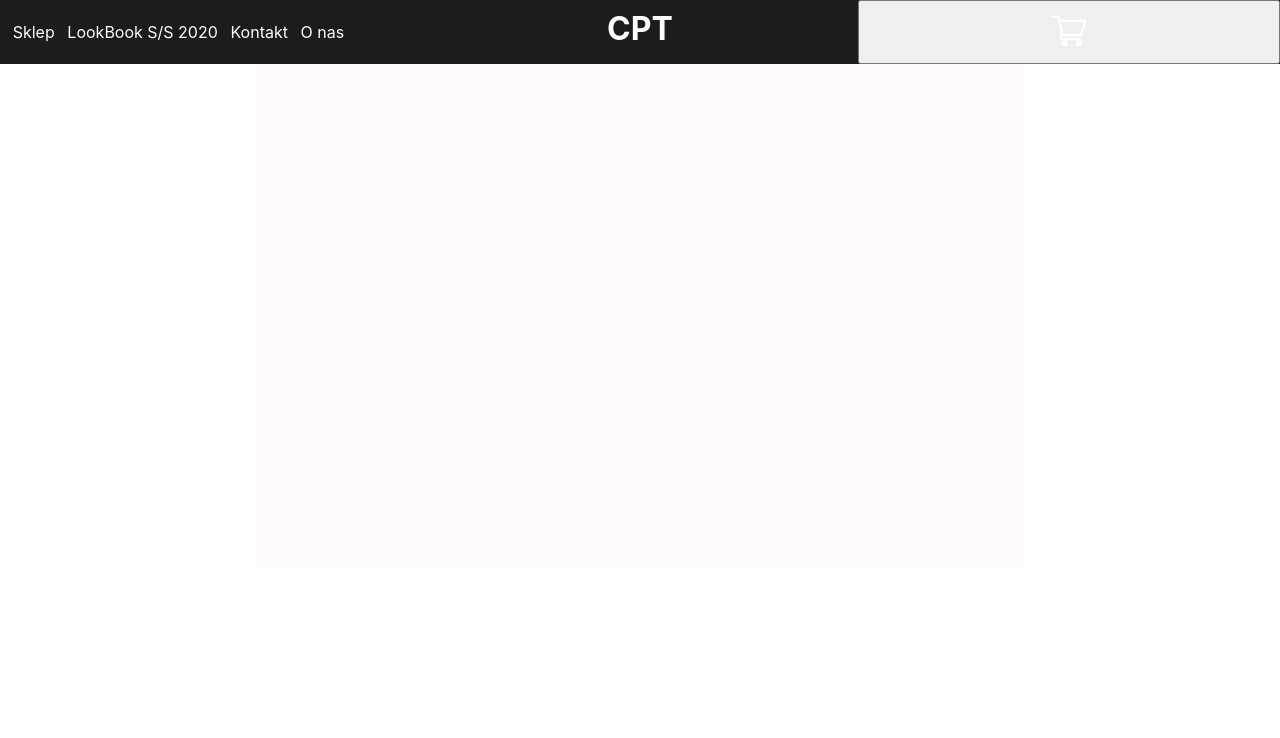
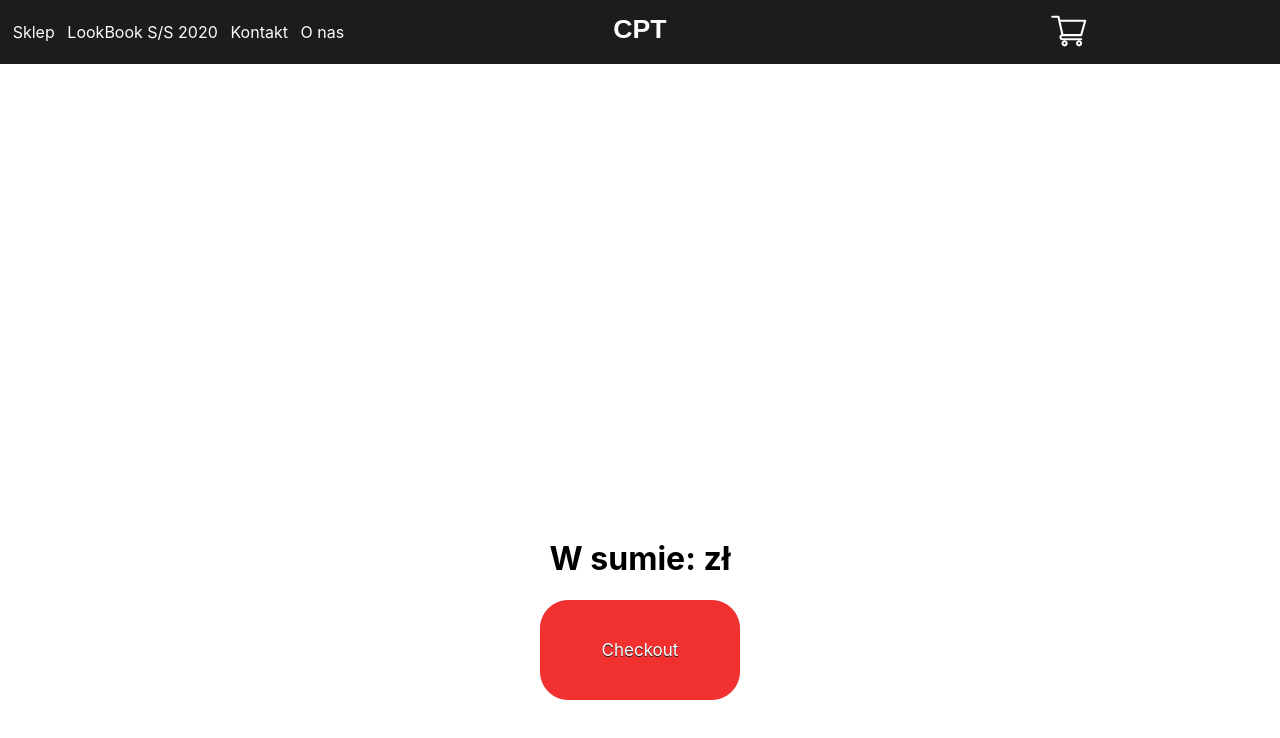
Before and after one commit to kenarf02/CPT-website, a React (Create React App) app: page /cart in a window 1280 px wide. Shown: the top 738 px of the page. Built offline with nearby package versions, Linux system fonts and the light colour scheme.

Commit message:
Added cart styling & some routing fixes
TODO: make cart store things as a cookie rather than a window variable in order to keep it after page refresh

```diff
--- a/src/App.css
+++ b/src/App.css
@@ -16,4 +16,14 @@ html,body{
     height: 100%;
 display: inline-flex;
 flex-direction: column;
+justify-content: center;
 }
+
+.Wrapper-cart{
+    position: relative;
+    width: 100vw;
+    height: 100%;
+display: inline-flex;
+flex-direction: row;
+justify-content: center;
+}
--- a/src/App.js
+++ b/src/App.js
@@ -14,7 +14,6 @@ import CartPage from './MainPage/Cart/CartPage';
 function App() {
   const [RenderState, setRenderState] = useState(<ClothesList></ClothesList>)
   return (
-
     <div className = "Wrapper" id ="Wrapper">
       <meta  content="width=device-width, initial-scale=1.0, user-scalable=0"></meta>
      <TopScrollbar></TopScrollbar>
@@ -27,7 +26,9 @@ function App() {
     <InspectedElement></InspectedElement>
       </Route>
       <Route path ='/cart'>
+        <div className = "Wrapper-cart">
         <CartPage></CartPage>
+        </div>
       </Route>
      </Router>
 
--- /dev/null
+++ b/src/MainPage/Cart/CartElement.css
@@ -0,0 +1,14 @@
+.Cart-element{
+    display: flex;
+    align-items: center;
+}
+.cart-img{
+    padding-right: 5%;
+    width: 8%;
+    height: auto;
+    align-self: center;
+    justify-self: flex-start;
+}
+.cost{
+    padding-left: 2%;
+}
--- a/src/MainPage/Cart/CartElement.js
+++ b/src/MainPage/Cart/CartElement.js
@@ -1,10 +1,12 @@
 import React from 'react';
-
+import './CartElement.css'
 class CartElement extends React.Component{
 
     render(){
-return(<div>
+return(<div className = "Cart-element">
+   <img src = {this.props.url} className="cart-img"></img>
     <h1>{this.props.name}</h1>
+    <h2 className = "cost">{this.props.cost}</h2>
 </div>)
     }
 }
--- /dev/null
+++ b/src/MainPage/Cart/CartPage.css
@@ -0,0 +1,34 @@
+.Storage-cart{
+    margin-top: 5rem;
+    width: 80%;
+    height: 85%;
+    justify-self: center;
+    display: flex;
+    flex-direction: column;
+}
+.row-cart{
+overflow-y: scroll;
+height: 60%;
+align-self: flex-end;
+}
+.Total-cart{
+    text-align: center;
+    margin-top: 5%;
+    justify-self: last baseline;
+}
+.Add-To-Cart-Cart{
+    background-color:#F13030;
+	border-radius:28px;
+	border:1px solid #F13030;
+	cursor:pointer;
+	color:#ffffff;
+	font-family:-apple-system, BlinkMacSystemFont, 'Segoe UI', Roboto, Oxygen, Ubuntu, Cantarell, 'Open Sans', 'Helvetica Neue', sans-serif;
+	font-size:17px;
+    padding:16px 31px;
+    width: 200px;
+    height: 100px;
+    align-self: center;
+    justify-self: center;
+	text-decoration:none;
+	text-shadow:0px 1px 0px #1d1d1d;
+}
--- a/src/MainPage/Cart/CartPage.js
+++ b/src/MainPage/Cart/CartPage.js
@@ -1,14 +1,15 @@
 import Cart from './Cart'
 import React from 'react'
 import CartElement from './CartElement';
+import './CartPage.css'
 class CartPage extends React.Component{
     state={
 Clothes:Cart.List
     }
     render(){
         return(
-        <div className="Storage">
-      {this.state.Clothes ? (<div className="row">
+        <div className="Storage-cart">
+      {this.state.Clothes ? (<div className="row-cart">
                 <div className="Wrap-List"> {Cart.List.map(List=>(<CartElement
                     name = {List.name}
                     cost = {List.Cost}
@@ -23,7 +24,8 @@ Clothes:Cart.List
         </div>
     ):(<h1>Ładowanie Produktów...</h1>)
 }
-
+<h1 className = "Total-cart">W sumie: {/* total */} zł</h1>
+ <button className ="Add-To-Cart-Cart">Checkout</button>
              </div>
         )}
 }
--- a/src/TopScrollBar/TopScrollBar.css
+++ b/src/TopScrollBar/TopScrollBar.css
@@ -20,7 +20,8 @@
 }
 .Middle{
     justify-self: center;
-    align-self: center;
+    align-self: flex-end;
+    width: 100%;
 }
 .End{
     justify-self: flex-end;
@@ -38,7 +39,6 @@ a{
 .Title{
   grid-column: 2;
     color: #FFFBFC;
-    margin-top: -10%;
 }
 .Cart{
     margin-top: 0%;
@@ -50,3 +50,8 @@ a{
 a:link {
 text-decoration: none;
 }
+.cart-button{
+    background-color: transparent;
+    border: transparent;
+    width: 100%;
+}
--- a/src/TopScrollBar/TopScrollBar.js
+++ b/src/TopScrollBar/TopScrollBar.js
@@ -6,6 +6,9 @@ import history from '../BrowserHistory'
 class TopScrollbar extends React.Component{
 goToCart(){
 history.push('/cart')
+}
+goToMain(){
+    history.push('/')
 }
     render(){
         return(
@@ -17,10 +20,10 @@ history.push('/cart')
             <a href>O nas</a>
             </div>
             <div className="Middle">
-         <a href="#TOP"> <h1 className="Title">CPT</h1></a>
+            <button onClick={this.goToMain} className ="cart-button"> <h1 className="Title">CPT</h1></button>
             </div>
             <div className="End">
-           <button onClick ={this.goToCart}><img className="Cart" src={drawing}></img></button>
+           <button onClick ={this.goToCart} className ="cart-button"><img className="Cart" src={drawing}></img></button>
             </div>
 
         </div>
```
